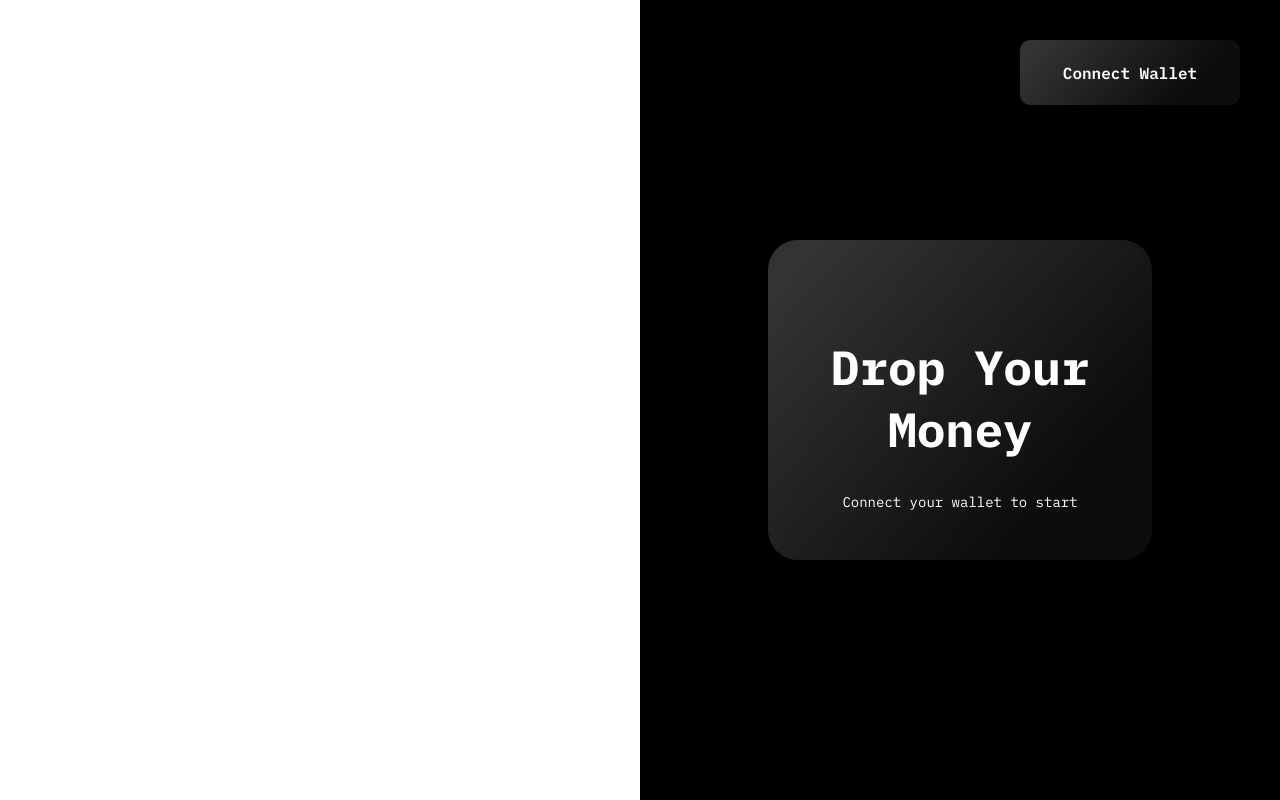
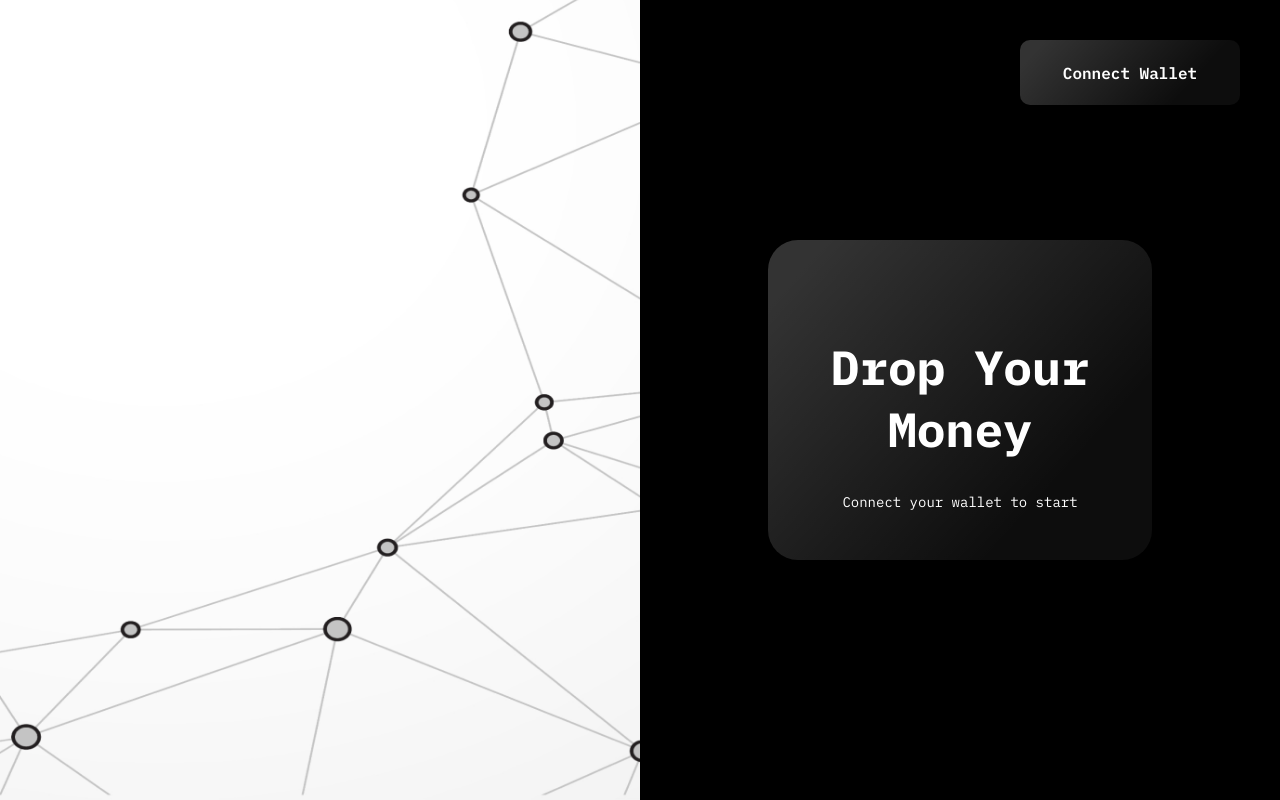
Before and after one commit to Pranav2612000/eth-wallet, a React (Create React App) app: page / in a window 1280 px wide. Built offline with nearby package versions, Linux system fonts and the light colour scheme.

Commit message:
feat: add string background to left home page section

```diff
--- a/src/App.css
+++ b/src/App.css
@@ -52,3 +52,8 @@ button.dark {
   background: linear-gradient(132.05deg, rgba(255, 255, 255, 0.2) 9.09%, rgba(255, 255, 255, 0.05) 75.51%);
   backdrop-filter: blur(40px);
 }
+
+.string-bg {
+  background: url('assets/images/background/home-left.png') no-repeat bottom right;
+  background-size: cover;
+}
--- a/src/components/pages/Home.jsx
+++ b/src/components/pages/Home.jsx
@@ -3,7 +3,7 @@ import Button from "../common/Button";
 function Home() {
   return (
     <div className="grid grid-cols-12 h-screen">
-      <div className="col-span-6">
+      <div className="col-span-6 string-bg">
       </div>
       <div className="bg-black col-span-6 relative flex items-center justify-center">
         <Button
```
Also changed, not shown: src/assets/images/background/home-left.png (added).
